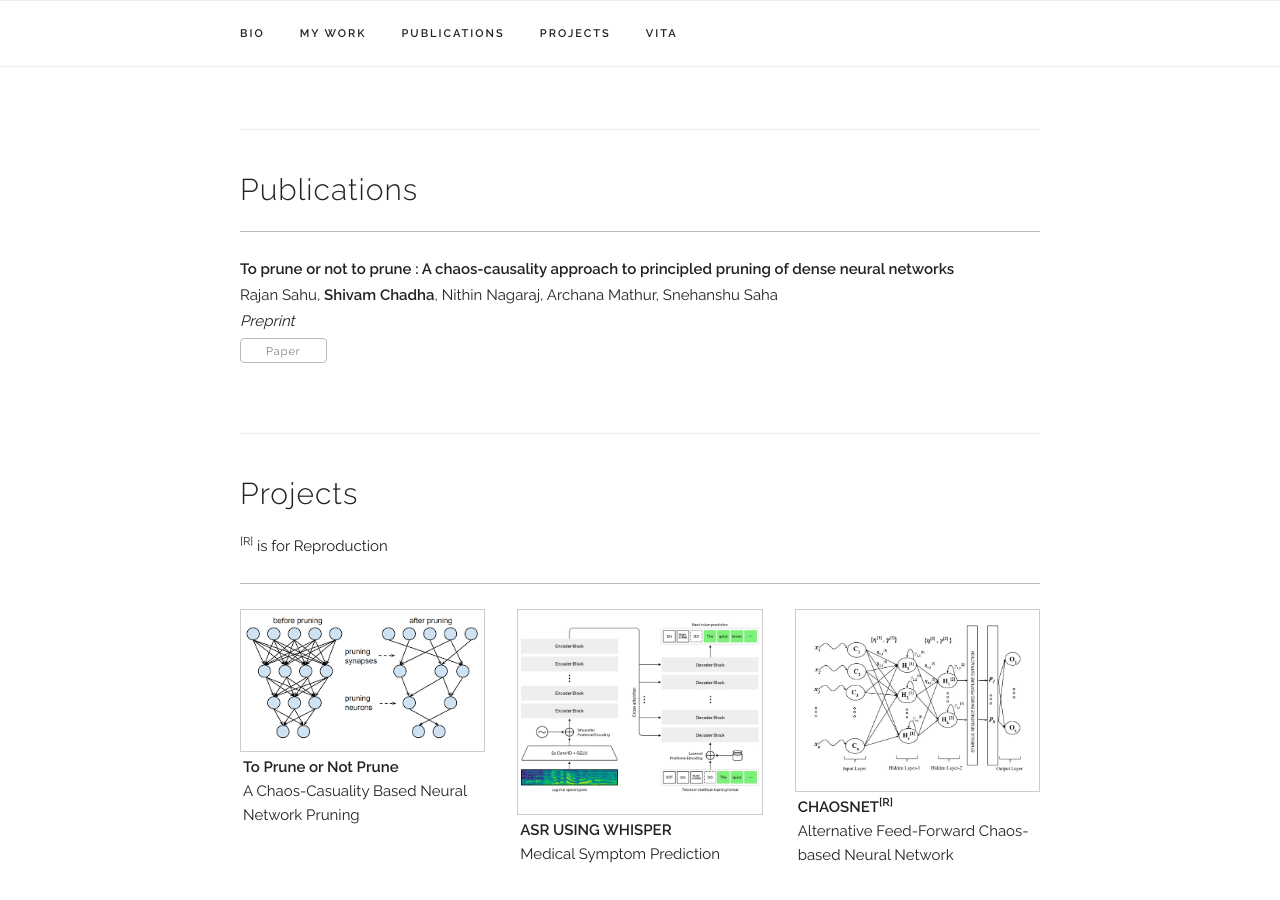
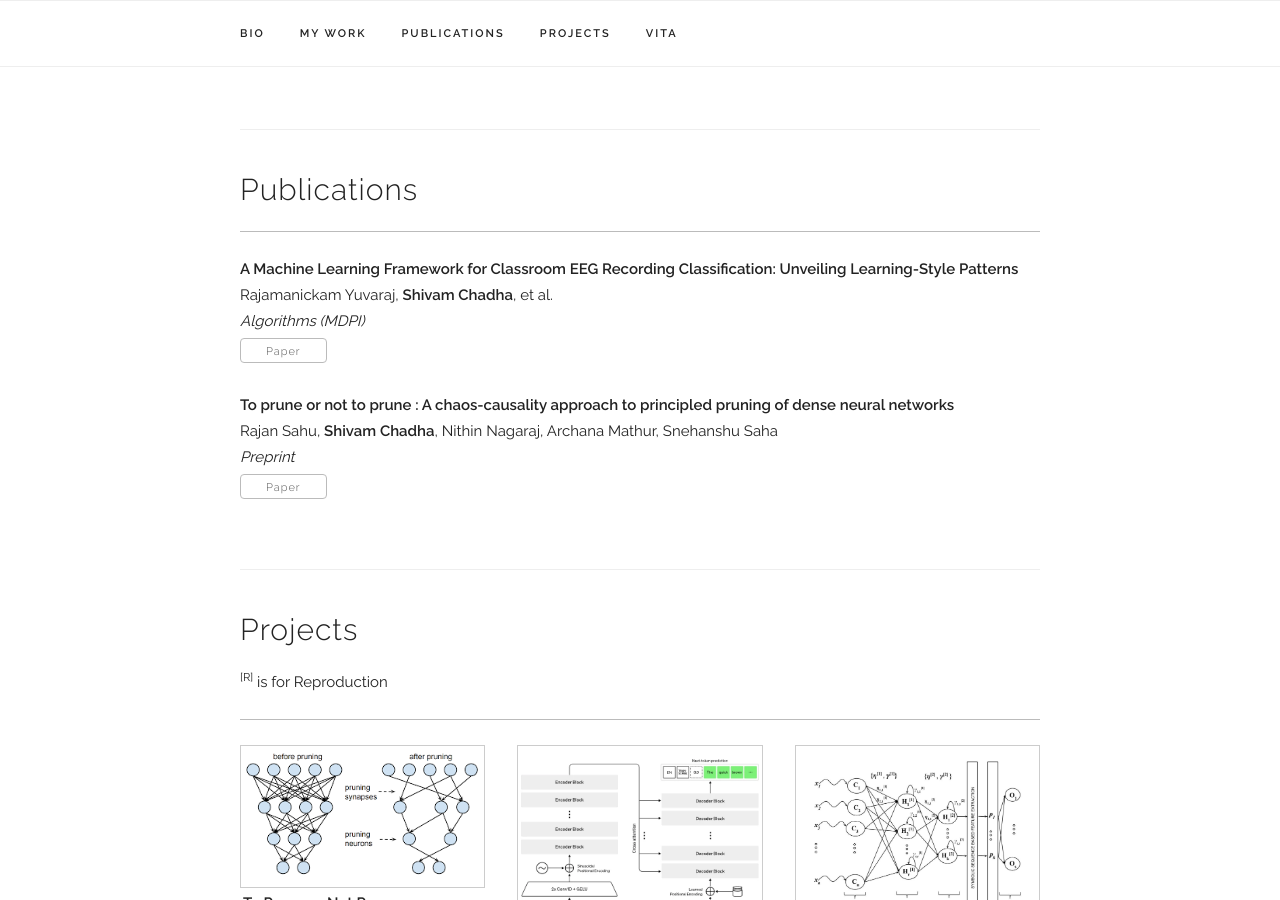
Before and after one commit to shivamchadha/shivamchadha.github.io, a Jekyll site: the page built from index.html, in a window 1280 px wide and 900 px high, scrolled down 885 px. Built offline with Jekyll 4.4.1, drawn with Linux system fonts in a browser that asks for light colours.

Commit message:
adding publication

```diff
--- a/_data/publications.yaml
+++ b/_data/publications.yaml
@@ -1,4 +1,10 @@
 papers:
+
+  - title: "A Machine Learning Framework for Classroom EEG Recording Classification: Unveiling Learning-Style Patterns"
+    authors: "Rajamanickam Yuvaraj, <b>Shivam Chadha</b>, et al."
+    venue: "Algorithms (MDPI)"
+    paper_pdf: "https://www.mdpi.com/1999-4893/17/11/503"
+    selected: y
 
   - title: "To prune or not to prune : A chaos-causality approach to principled pruning of dense neural networks"
     authors: "Rajan Sahu, <b>Shivam Chadha</b>, Nithin Nagaraj, Archana Mathur, Snehanshu Saha"
```
